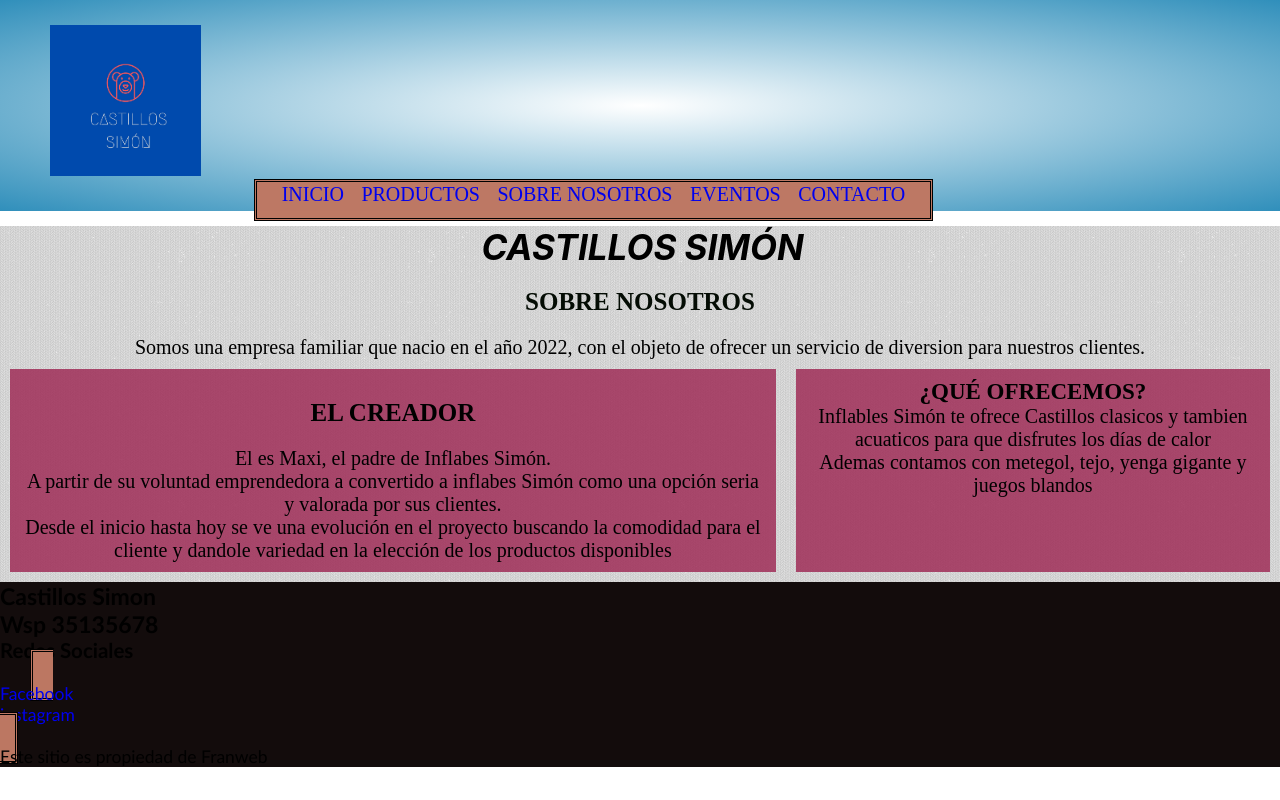
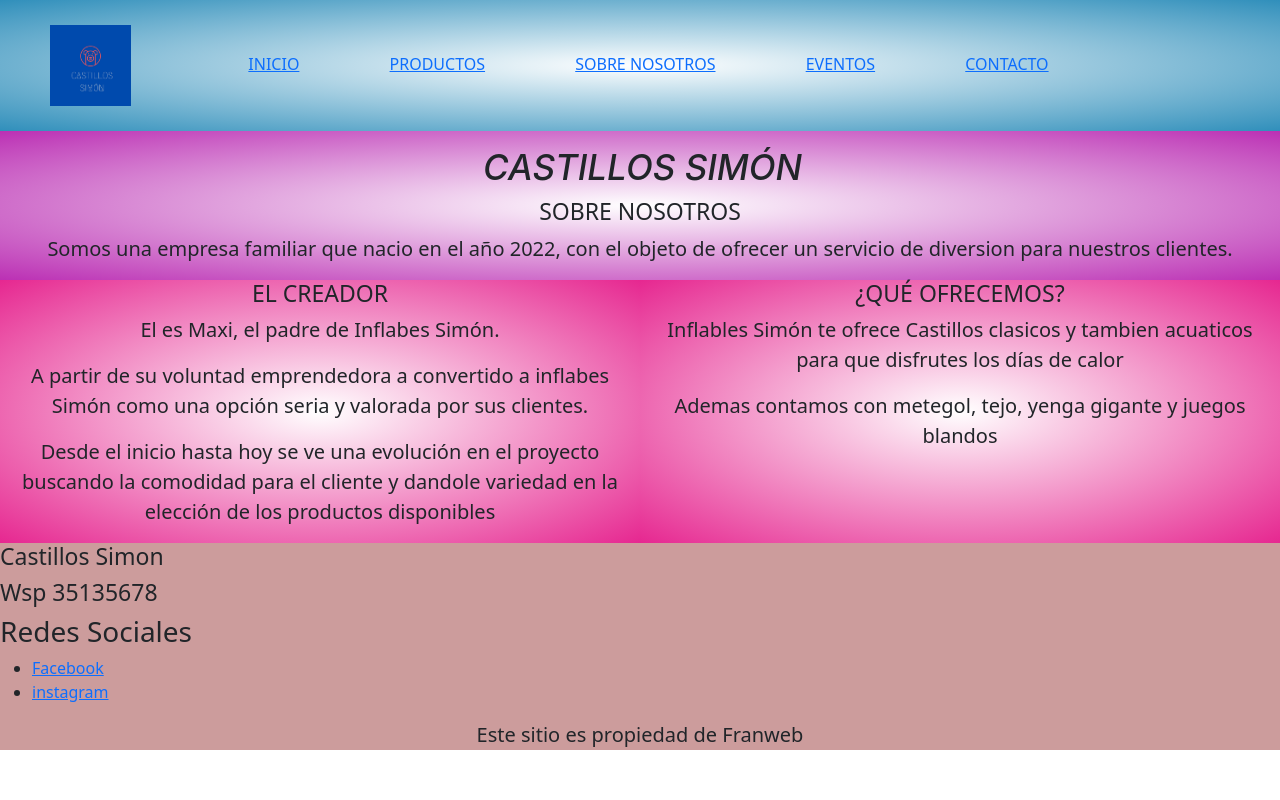
Before and after one commit to FranCuell/SitioFrancoCuello, a website: page paginas/sobrenosotros.html in a window 1280 px wide. Drawn offline with nearby package versions, Linux system fonts and the light colour scheme.

Commit message:
usando sass

```diff
--- a/estilos/estilos.css
+++ b/estilos/estilos.css
@@ -108,10 +108,11 @@ color: black;
 text-align: center;}
 
 
-footer{font-size: 175%
-     ; background-color: rgb(19, 12, 12);
+footer{
+    font-size: 175%;
      font-family: 'Gill Sans', 'Gill Sans MT', Calibri, 'Trebuchet MS', sans-serif;
     display: block;
+    background-image: radial-gradient(rgb(85, 177, 139), rgba(128, 0, 79, 0.438) );
 }
 
 /*aplicando Flexboox y grid Index */
@@ -147,16 +148,16 @@ align-items: stretch;
 /* Diseño del footer */
 
 .parrafoFooter{text-align: center;
-                color: antiquewhite;
+
                font-family: Arial, Helvetica, sans-serif;}
 
-.tituloFooter {color: aliceblue;
+.tituloFooter {
                 padding: 10px 5px 5px 10px;}
-.wspFooter {color: aliceblue
-            ; padding: 10px 5px 5px 10px;}
+.wspFooter {
+            padding: 10px 5px 5px 10px;}
 .redesSocialesFooter {text-decoration: none;
                         border: none;
-    background-color: rgb(240, 229, 229) ;}
+     ;}
 .ulFooter {border: none;
             padding: 1px;}
 
@@ -353,3 +354,7 @@ text-align: center;
     grid-template-columns: repeat(4 1fr);
     grid-template-rows: repeat();
   }
+
+  .footer {
+    background-image: radial-gradient(rgb(113, 174, 224) rgb(102, 35, 83)
+  }
--- /dev/null
+++ b/estilos/styles.css
@@ -0,0 +1,44 @@
+.header {
+  background-image: radial-gradient(white, #308fbb); }
+
+.imagenLogo {
+  width: 4cm;
+  margin: 25px 10px 10px 10px 55px;
+  padding: 25px 20px 25px 50px; }
+
+nav ul {
+  list-style-type: none;
+  padding: 10px 15px 15px 20px;
+  margin: 5px 30px 30px 30px;
+  text-decoration: none;
+  display: inline-block;
+  position: relative; }
+  nav ul li {
+    display: inline;
+    text-decoration: none;
+    margin: 25px;
+    padding: 18px; }
+
+h1 {
+  font-size: 35px;
+  font-family: -apple-system, BlinkMacSystemFont, 'Segoe UI', Roboto, Oxygen, Ubuntu, Cantarell, 'Open Sans', 'Helvetica Neue', sans-serif;
+  font-style: oblique;
+  text-align: center;
+  margin: 15px 10px 10px 15px; }
+
+h2 {
+  font-size: 23px; }
+
+p {
+  font-size: 20px;
+  text-align: center; }
+
+.container-fluid {
+  text-align: center; }
+  .container-fluid .row {
+    background-image: radial-gradient(white, #bb30b4); }
+    .container-fluid .row .col-md-6 {
+      background-image: radial-gradient(white, #e62790); }
+
+footer {
+  background-color: #cc9c9c; }
--- a/paginas/sobrenosotros.html
+++ b/paginas/sobrenosotros.html
@@ -1,25 +1,29 @@
 <!DOCTYPE html>
 <html lang="en">
+
 <head>
     <meta charset="UTF-8">
     <meta http-equiv="X-UA-Compatible" content="IE=edge">
     <meta name="viewport" content="width=device-width, initial-scale=1.0">
     <title>sobre nosotros</title>
-    <link rel="stylesheet" href="../estilos/estilos.css">
+    <link href="https://cdn.jsdelivr.net/npm/bootstrap@5.1.3/dist/css/bootstrap.min.css" rel="stylesheet"
+        integrity="sha384-1BmE4kWBq78iYhFldvKuhfTAU6auU8tT94WrHftjDbrCEXSU1oBoqyl2QvZ6jIW3" crossorigin="anonymous">
+    <script src="https://cdn.jsdelivr.net/npm/bootstrap@5.1.3/dist/js/bootstrap.bundle.min.js"
+        integrity="sha384-ka7Sk0Gln4gmtz2MlQnikT1wXgYsOg+OMhuP+IlRH9sENBO0LRn5q+8nbTov4+1p"
+        crossorigin="anonymous"></script>
+    <link rel="stylesheet" href="../estilos/styles.css">
 </head>
+
 <body>
     <header class="header">
         <nav>
 
-            <img  src="../imagenes/logo.jpeg" alt="LOGOINFLABESSIMON" class="imagenLogo">
+            <img src="../imagenes/logo.jpeg" alt="LOGOINFLABESSIMON" class="imagenLogo">
             <!-- es la navegaciíon-->
             <ul class="menu">
                 <li><a href="../index.html">INICIO</a> </li>
                 <li><a href="productos.html">PRODUCTOS</a> </li>
-                    <ul class="sub_menu">
-                         <li><a href="castillosaquaticos">castillosaquaticos</a> </li>
-                         <li><a href="juegosdemesa">juegosdemesa</a></li>
-                     </ul>
+
 
                 <li> <a href="sobrenosotros.html">SOBRE NOSOTROS</a></li>
                 <li><a href="eventos.html">EVENTOS</a> </li>
@@ -28,27 +32,31 @@
         </nav>
 
     </header>
-    <main>
-        <article>
+    <main class="container-fluid">
+        <article class="row">
             <section>
                 <h1>CASTILLOS SIMÓN</h1>
                 <h2 class="tituloSobreNosotros">SOBRE NOSOTROS</h2>
-                     <p class="parrafosSobreNosotros"> Somos una empresa familiar que nacio en el año 2022, con el objeto de ofrecer un servicio de diversion para nuestros clientes.</p>
+                <p class="parrafosSobreNosotros"> Somos una empresa familiar que nacio en el año 2022, con el objeto de
+                    ofrecer un servicio de diversion para nuestros clientes.</p>
             </section>
         </article>
-        <article class="CajaContenedoraSn">
-                <section class="PrimeraSection">
+        <article class="row">
+            <section class="col-md-6">
                 <h2 class="tituloElCreador">EL CREADOR</h2>
                 <p class="parrafosSobreNosotros">El es Maxi, el padre de Inflabes Simón.</p>
-                        <p class="parrafosSobreNosotros"> A partir de su voluntad emprendedora a convertido a inflabes Simón como una opción seria y valorada por sus clientes. </p>
+                <p class="parrafosSobreNosotros"> A partir de su voluntad emprendedora a convertido a inflabes Simón
+                    como una opción seria y valorada por sus clientes. </p>
                 <p class="parrafosSobreNosotros"> Desde el inicio hasta hoy se ve una evolución en el proyecto
-                             buscando la comodidad para el cliente y dandole variedad en la elección de los productos disponibles </p>
+                    buscando la comodidad para el cliente y dandole variedad en la elección de los productos disponibles
+                </p>
 
             </section>
 
-                 <section class="SegundaSection">
-                      <h2 class="tituloQueOfrecemos" >¿QUÉ OFRECEMOS? </h2>
-                         <p class="parrafosSobreNosotros" > Inflables Simón te ofrece Castillos clasicos y tambien acuaticos para que disfrutes los días de calor </p>
+            <section class="col-md-6">
+                <h2 class="tituloQueOfrecemos">¿QUÉ OFRECEMOS? </h2>
+                <p class="parrafosSobreNosotros"> Inflables Simón te ofrece Castillos clasicos y tambien acuaticos para
+                    que disfrutes los días de calor </p>
                 <p class="parrafosSobreNosotros">Ademas contamos con metegol, tejo, yenga gigante y juegos blandos</p>
             </section>
     </main>
@@ -57,7 +65,7 @@
         <H2>Wsp 35135678 </H2>
         <h3>Redes Sociales</h3>
         <ul>
-            <li><a href="www.facebook.com">Facebook</a>  </li>
+            <li><a href="www.facebook.com">Facebook</a> </li>
             <li><a href="www.instagram">instagram</a> </li>
         </ul>
 
@@ -65,5 +73,13 @@
 
     </footer>
 
+    <script src="https://cdn.jsdelivr.net/npm/@popperjs/core@2.10.2/dist/umd/popper.min.js"
+        integrity="sha384-7+zCNj/IqJ95wo16oMtfsKbZ9ccEh31eOz1HGyDuCQ6wgnyJNSYdrPa03rtR1zdB"
+        crossorigin="anonymous"></script>
+    <script src="https://cdn.jsdelivr.net/npm/bootstrap@5.1.3/dist/js/bootstrap.min.js"
+        integrity="sha384-QJHtvGhmr9XOIpI6YVutG+2QOK9T+ZnN4kzFN1RtK3zEFEIsxhlmWl5/YESvpZ13"
+        crossorigin="anonymous"></script>
+
 </body>
+
 </html>
```
Also changed, not shown: package.json (added, +26 -0 lines), 1 other file. Lines whose indentation alone changed are shown as unchanged.
